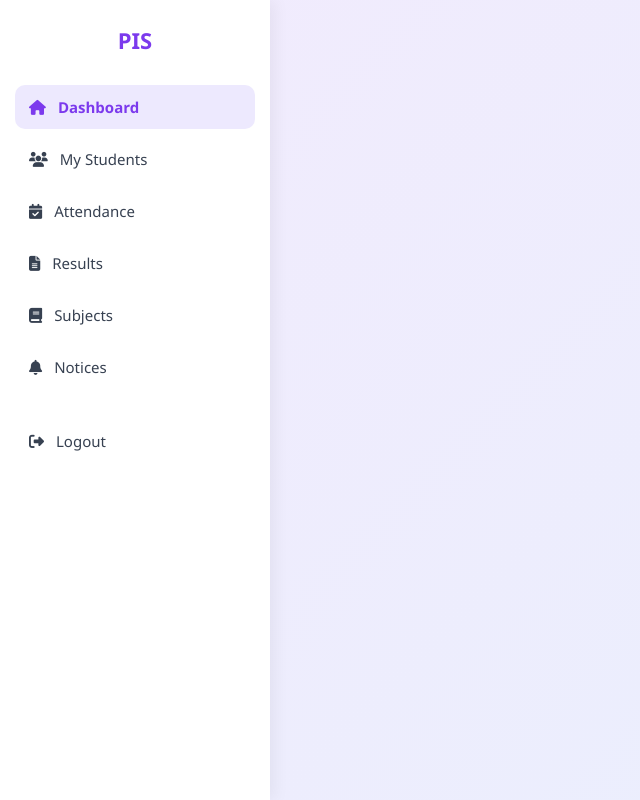
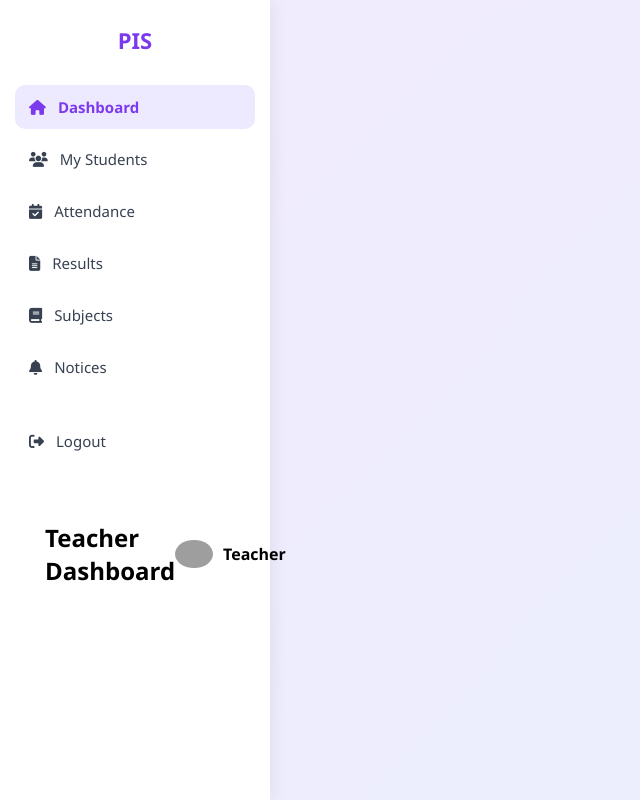
Before and after one commit to Ristel7/School-Management-System, a Flask app: template templates/teacher_dashboard.html in a window 1280 px wide. Shown: the whole page, without its empty margins (0-640 px from the left). Run offline with Flask 3, Linux system fonts and the light colour scheme; the template is opened without the code that fills it, so the values that code supplies are empty; grey boxes are pictures that could not be loaded.

Commit message:
made body stucture

```diff
--- a/templates/teacher_dashboard.html
+++ b/templates/teacher_dashboard.html
@@ -183,6 +183,18 @@
                     <i class="fa-solid fa-right-from-bracket"></i> Logout
                 </a>
             </div>
+            <!-- ===== MAIN CONTENT ===== -->
+            <div class="main">
+
+                <!-- TOP BAR -->
+                <div class="topbar">
+                    <h2>Teacher Dashboard</h2>
+
+                    <div class="teacher-profile">
+                        <img src="https://cdn-icons-png.flaticon.com/512/3135/3135715.png">
+                        Teacher
+                    </div>
+                </div>
         </div>
 
     </div>
```
